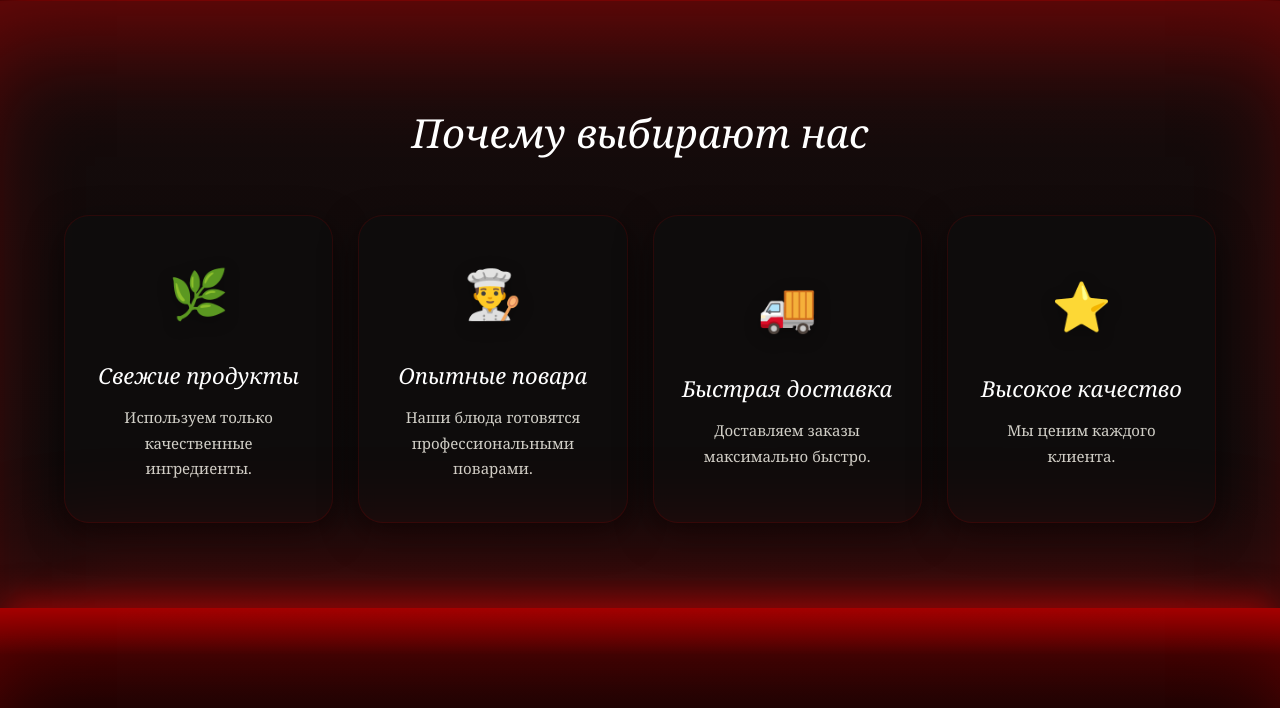
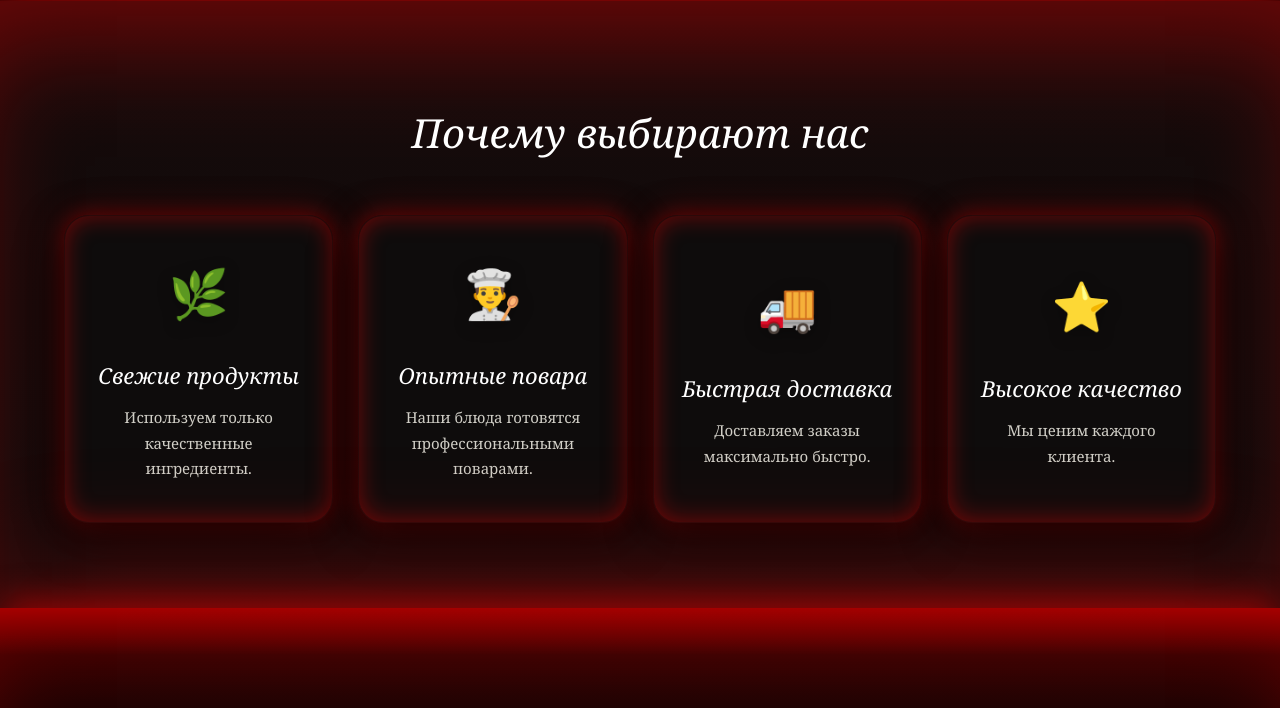
Before and after one commit to d4nyshM4n/Janka, a Django app: page / in a window 1280 px wide. Shown: the part 1603-2311 px from the top of the page. Run offline with Django 5.2, Linux system fonts and the light colour scheme; data comes from the database, SQL or seed files in the repository; data that the repository does not hold is empty.

Commit message:
advantage card glows red

```diff
--- a/static/css/style.css
+++ b/static/css/style.css
@@ -450,7 +450,12 @@ section h2{
     padding: 40px 25px !important;
     border-radius: 25px;
     overflow: hidden;
-    box-shadow: 0 12px 35px rgba(0, 0, 0, 0.55) !important;
+    box-shadow:
+        0 15px 45px rgba(0, 0, 0, 0.9),
+        0 0 20px rgba(255, 0, 0, 0.4),
+        0 0 40px rgba(255, 0, 0, 0.2),
+        inset 0 0 25px rgba(255, 0, 0, 0.4) !important;
+
     transition: transform 0.4s cubic-bezier(0.4, 0, 0.2, 1), border-color 0.4s ease, box-shadow 0.4s ease !important;
 }
 
```
